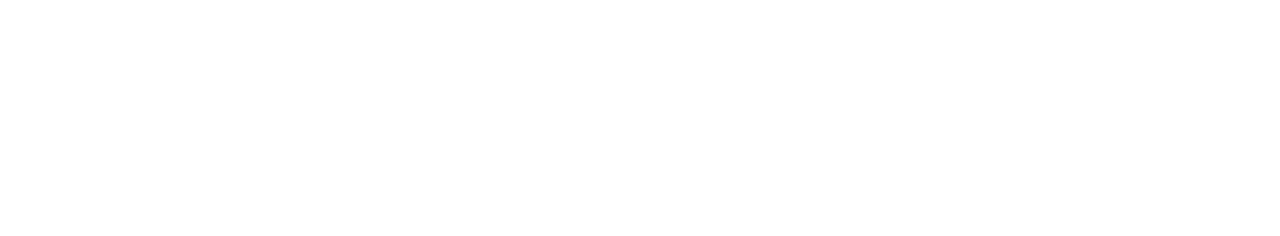
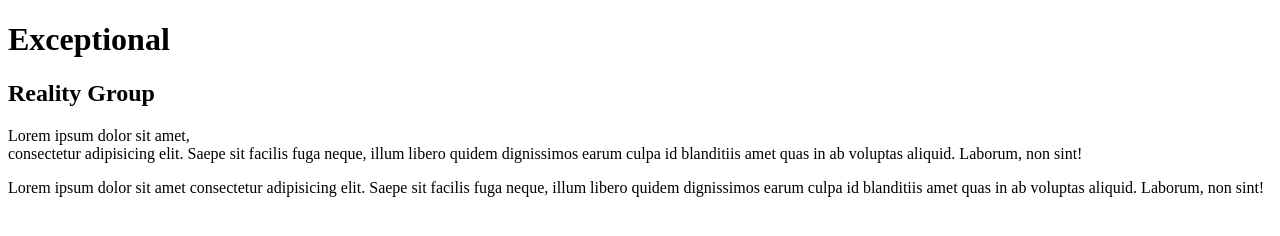
Before and after one commit to RabieTAWIL/exceptional-reality, a plain HTML site: page index.html in a window 1280 px wide. Drawn offline with Linux system fonts and the light colour scheme.

Commit message:
add boddy content to index.html and real-estate-listings.html

```diff
--- a/index.html
+++ b/index.html
@@ -10,7 +10,15 @@
     <meta charset="UTF-8">
     <title>Exceptional Real Group - Luxury Homes - About</title>
   </head>
+
   <body>
     <!-- The body is the entire viewable area of the web page. For example we can see text, images, and media -->
+
+    <h1>Exceptional</h1>
+    <h2>Reality Group</h2>
+
+    <p>Lorem ipsum dolor sit amet, <br/> consectetur adipisicing elit. Saepe sit facilis fuga neque, illum libero quidem dignissimos earum culpa id blanditiis amet quas in ab voluptas aliquid. Laborum, non sint!</p>
+
+    <p>Lorem ipsum dolor sit amet consectetur adipisicing elit. Saepe sit facilis fuga neque, illum libero quidem dignissimos earum culpa id blanditiis amet quas in ab voluptas aliquid. Laborum, non sint!</p>
   </body>
 </html>
```
Also changed, not shown: real-estate-listings.html (+18 -0 lines).
